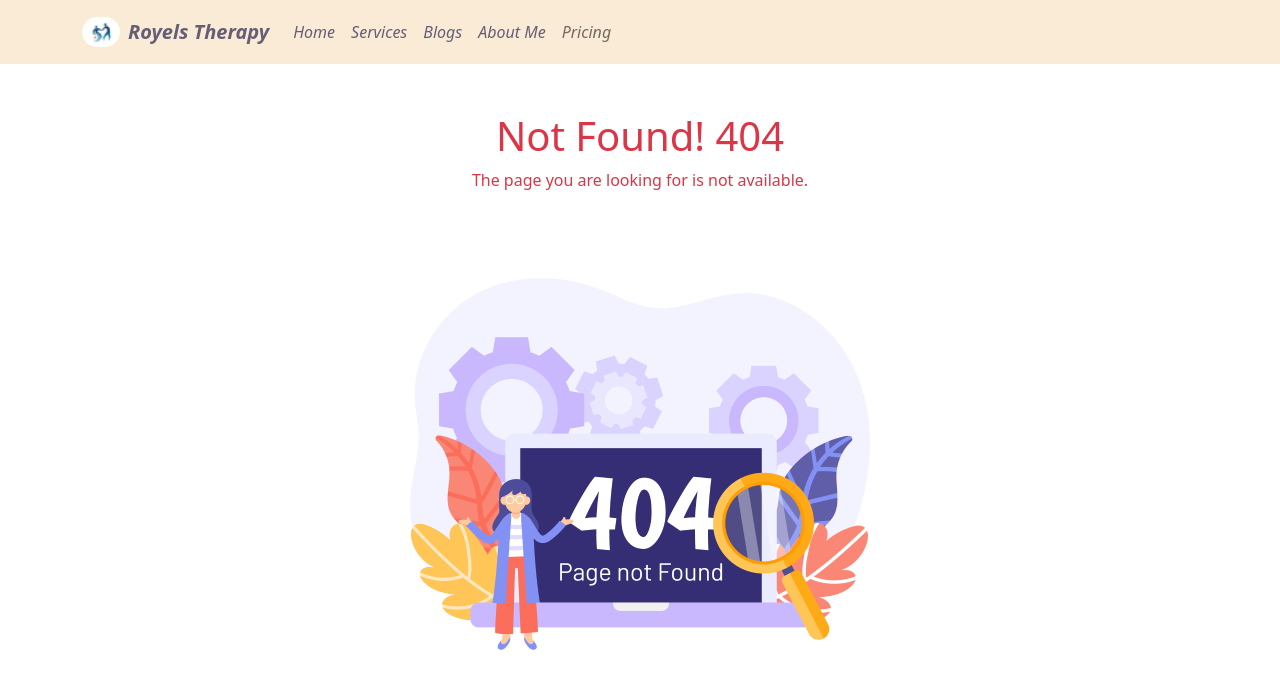
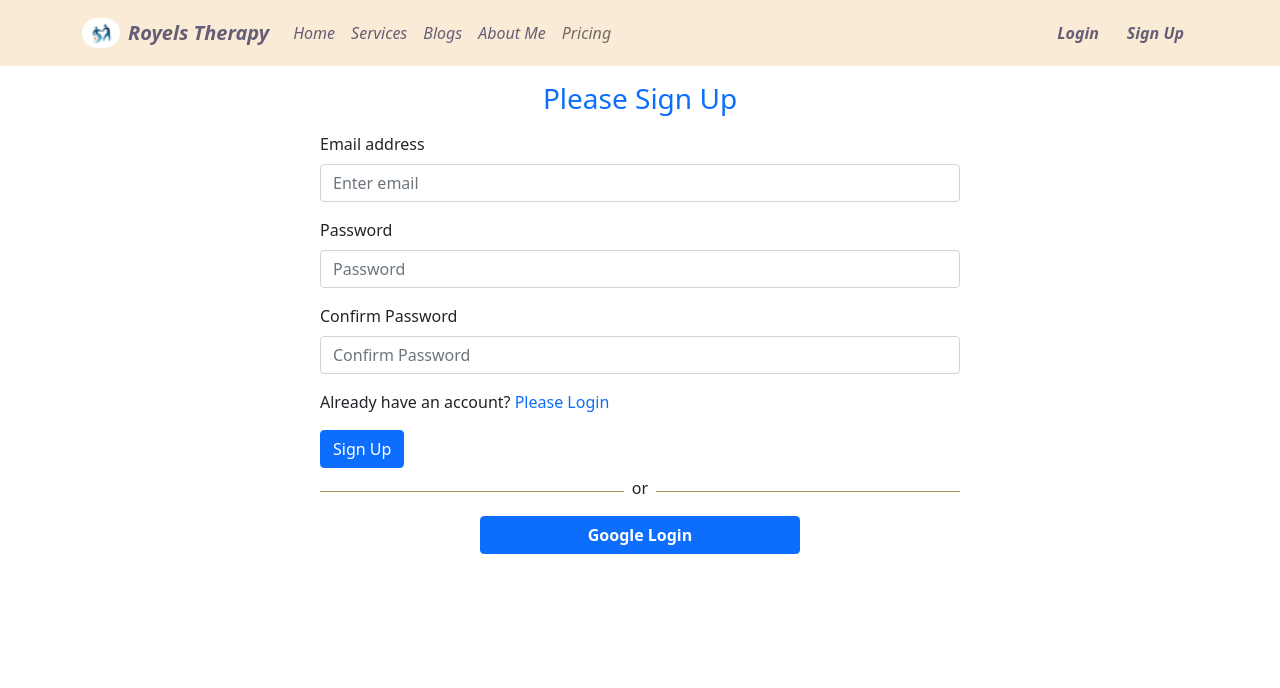
Before and after one commit to shahriar-kasem/independent-service-provider, a React (Create React App) app: page /signup in a window 1280 px wide. Before the commit this address had no page. Shown: the top 688 px of the page. Built offline with nearby package versions, Linux system fonts and the light colour scheme; no server answers.

Commit message:
authentication added

```diff
--- a/src/App.js
+++ b/src/App.js
@@ -8,6 +8,8 @@ import Checkout from './Components/Pages/Home/Checkout/Checkout';
 import NotFound from './Components/NotFound/NotFound';
 import Header from './Components/Shared/Header/Header';
 import ServiceDetails from './Components/Pages/Home/Home/ServiceDetails.js/ServiceDetails';
+import Login from './Components/Login/Login';
+import SignUp from './Components/SignUp/SignUp';
 
 function App() {
   return (
@@ -21,6 +23,8 @@ function App() {
           <Route path='/blogs' element={<Blogs></Blogs>}></Route>
           <Route path='/about' element={<AboutMe></AboutMe>}></Route>
           <Route path='/checkout' element={<Checkout></Checkout>}></Route>
+          <Route path='/login' element={<Login></Login>}></Route>
+          <Route path='/signup' element={<SignUp></SignUp>}></Route>
           <Route path='*' element={<NotFound></NotFound>}></Route>
       </Routes>
     </section>
--- /dev/null
+++ b/src/Components/Login/Login.css
@@ -0,0 +1,12 @@
+.login-container {
+    display: flex;
+    justify-content: center;
+}
+
+.custom-anchor {
+    text-decoration: none;
+}
+
+.custom-anchor:hover {
+    color: tomato;
+}
--- /dev/null
+++ b/src/Components/Login/Login.js
@@ -0,0 +1,61 @@
+import React, { useRef } from 'react';
+import { useSignInWithEmailAndPassword } from 'react-firebase-hooks/auth';
+import { Button, Form } from 'react-bootstrap';
+import { Link, useNavigate } from 'react-router-dom';
+import './Login.css';
+import auth from '../../firebase.init';
+import SocialLogin from '../SocialLogin/SocialLogin';
+
+const Login = () => {
+    const emailRef = useRef('');
+    const passwordRef = useRef('');
+    const navigate = useNavigate();
+
+    const [
+        signInWithEmailAndPassword,
+        user,
+        loading,
+        error,
+    ] = useSignInWithEmailAndPassword(auth);
+
+    if (error) {
+        return console.log('error', error)
+    };
+
+    const handleLogin = (event) => {
+        const email = emailRef.current.value;
+        const password = passwordRef.current.value;
+        event.preventDefault();
+        signInWithEmailAndPassword(email, password);
+        console.log(email, password)
+    };
+
+    return (
+        <section className='login-container'>
+            <div className='w-50'>
+                <h3 className='text-center text-primary my-3'>Please login</h3>
+                <Form onSubmit={handleLogin}>
+                    <Form.Group className="mb-3" controlId="formBasicEmail">
+                        <Form.Label>Email address</Form.Label>
+                        <Form.Control ref={emailRef} type="email" placeholder="Enter email" required />
+                    </Form.Group>
+                    <Form.Group className="mb-3" controlId="formBasicPassword">
+                        <Form.Label>Password</Form.Label>
+                        <Form.Control ref={passwordRef} type="password" placeholder="Password" required />
+                    </Form.Group>
+                    <Form.Group className="mb-3" controlId="formBasicCheckbox">
+                        <p>New to Royels Therapy? <Link className='custom-anchor' to='/signup'>Please Register</Link></p>
+                    </Form.Group>
+                    <Button variant="primary" type="submit">
+                        Login
+                    </Button>
+                </Form>
+               <div>
+                   <SocialLogin></SocialLogin>
+               </div>
+            </div>
+        </section>
+    );
+};
+
+export default Login;
--- a/src/Components/Shared/Header/Header.css
+++ b/src/Components/Shared/Header/Header.css
@@ -11,3 +11,11 @@
 .custom-link:hover{
     color: orange;
 }
+.custom-btn{
+    border: none;
+    background-color: antiquewhite;
+    color: rgb(101, 94, 118);
+}
+.custom-btn:hover{
+    color: orange;
+}
--- a/src/Components/Shared/Header/Header.js
+++ b/src/Components/Shared/Header/Header.js
@@ -1,10 +1,20 @@
 import React from 'react';
 import { Container, Nav, Navbar } from 'react-bootstrap';
-import { Link } from 'react-router-dom';
+import { Link, useNavigate } from 'react-router-dom';
 import './Header.css';
 import therapylogo from '../../../images/logo/therapylogo.png';
+import { useAuthState } from 'react-firebase-hooks/auth';
+import auth from '../../../firebase.init';
+import { signOut } from 'firebase/auth';
 
 const Header = () => {
+    const [user] = useAuthState(auth);
+    const navigate = useNavigate();
+
+    const handleSignOut = () => {
+        signOut(auth);
+    }
+
     return (
         <section className='header-container py-1'>
             <nav>
@@ -25,6 +35,21 @@ const Header = () => {
                                 <Nav.Link as={Link} to='/about'><span className='custom-link'>About Me</span></Nav.Link>
                                 <Nav.Link href="#pricing">Pricing</Nav.Link>
                             </Nav>
+                            <Nav>
+                                <Nav.Link>
+                                    {
+                                        user ?
+                                        <button onClick={handleSignOut} className='custom-btn fw-bold fst-italic'>Sign out</button>
+                                        :
+                                        <button onClick={() => navigate('/login')} className='custom-btn fw-bold fst-italic'>Login</button>
+                                    }
+                                </Nav.Link>
+                                <Nav.Link>
+                                {
+                                    !user && <button onClick={() => navigate('/signup')} className='custom-btn fw-bold fst-italic'>Sign Up</button>
+                                }
+                                </Nav.Link>
+                            </Nav>
                         </Navbar.Collapse>
                     </Container>
                 </Navbar>
--- /dev/null
+++ b/src/Components/SignUp/SignUp.css
@@ -0,0 +1,11 @@
+
+.signup-container{
+    display: flex;
+    justify-content: center;
+}
+.custom-anchor{
+    text-decoration: none;
+}
+.custom-anchor:hover{
+    color: tomato;
+}
--- /dev/null
+++ b/src/Components/SignUp/SignUp.js
@@ -0,0 +1,75 @@
+import React, { useRef, useState } from 'react';
+import { Button, Form } from 'react-bootstrap';
+import { useCreateUserWithEmailAndPassword } from 'react-firebase-hooks/auth';
+import { Link } from 'react-router-dom';
+import auth from '../../firebase.init';
+import SocialLogin from '../SocialLogin/SocialLogin';
+import './SignUp.css';
+
+const SignUp = () => {
+    const emailRef = useRef('');
+    const passwordRef = useRef('');
+    const confirmPasswordRef = useRef('');
+    const [errorMessage, setErrorMessage] = useState('');
+
+    const [
+        createUserWithEmailAndPassword,
+        user,
+        loading,
+        error,
+    ] = useCreateUserWithEmailAndPassword(auth);
+
+    if (error) {
+        return console.error(error);
+    };
+    if (user) {
+        console.log(user);
+    };
+
+
+    const handleSignUp = (event) => {
+        event.preventDefault();
+        const email = emailRef.current.value;
+        const password = passwordRef.current.value;
+        const confirmPassword = confirmPasswordRef.current.value;
+        if (password !== confirmPassword) {
+            alert("password did't match! please try again")
+        }
+        else {
+            createUserWithEmailAndPassword(email, password);
+        }
+    };
+
+    return (
+        <section className='signup-container'>
+            <div className='w-50'>
+                <h3 className='text-center text-primary my-3'>Please Sign Up</h3>
+                <Form onSubmit={handleSignUp}>
+                    <Form.Group className="mb-3" controlId="formBasicEmail">
+                        <Form.Label>Email address</Form.Label>
+                        <Form.Control ref={emailRef} type="email" placeholder="Enter email" required />
+                    </Form.Group>
+                    <Form.Group className="mb-3" controlId="formBasicPassword">
+                        <Form.Label>Password</Form.Label>
+                        <Form.Control ref={passwordRef} type="password" placeholder="Password" required />
+                    </Form.Group>
+                    <Form.Group className="mb-3" controlId="formBasicConfirmPassword">
+                        <Form.Label>Confirm Password</Form.Label>
+                        <Form.Control ref={confirmPasswordRef} type="password" placeholder="Confirm Password" required />
+                    </Form.Group>
+                    <Form.Group className="mb-3" controlId="formBasicCheckbox">
+                        <p>Already have an account? <Link className='custom-anchor' to='/login'>Please Login</Link></p>
+                    </Form.Group>
+                    <Button variant="primary" type="submit">
+                        Sign Up
+                    </Button>
+                </Form>
+                <div>
+                    <SocialLogin></SocialLogin>
+                </div>
+            </div>
+        </section>
+    );
+};
+
+export default SignUp;
--- /dev/null
+++ b/src/Components/SocialLogin/SocialLogin.css
@@ -0,0 +1,17 @@
+
+
+.google-login-container {
+    display: flex;
+    align-items: center;
+}
+
+.google-login {
+    height: 1px;
+    width: 100%;
+    background-color: rgb(180, 139, 92);
+}
+
+.google-login-btn{
+    display: flex;
+    justify-content: center;
+}
--- /dev/null
+++ b/src/Components/SocialLogin/SocialLogin.js
@@ -0,0 +1,31 @@
+import React from 'react';
+import { useSignInWithGoogle } from 'react-firebase-hooks/auth';
+import auth from '../../firebase.init';
+import './SocialLogin.css';
+
+const SocialLogin = () => {
+    const [signInWithGoogle, user, loading, error] = useSignInWithGoogle(auth);
+
+    const hangleGoogleLogin = () => {
+        signInWithGoogle();
+    }
+
+    return (
+        <section>
+            <div>
+                <div>
+                    <div className='google-login-container'>
+                        <div className='google-login'></div>
+                        <p className='px-2 mt-2'>or</p>
+                        <div className='google-login'></div>
+                    </div>
+                    <div className='google-login-btn '>
+                        <button onClick={hangleGoogleLogin} className='btn btn-primary fw-bold w-50'>Google Login</button>
+                    </div>
+                </div>
+            </div>
+        </section>
+    );
+};
+
+export default SocialLogin;
```
